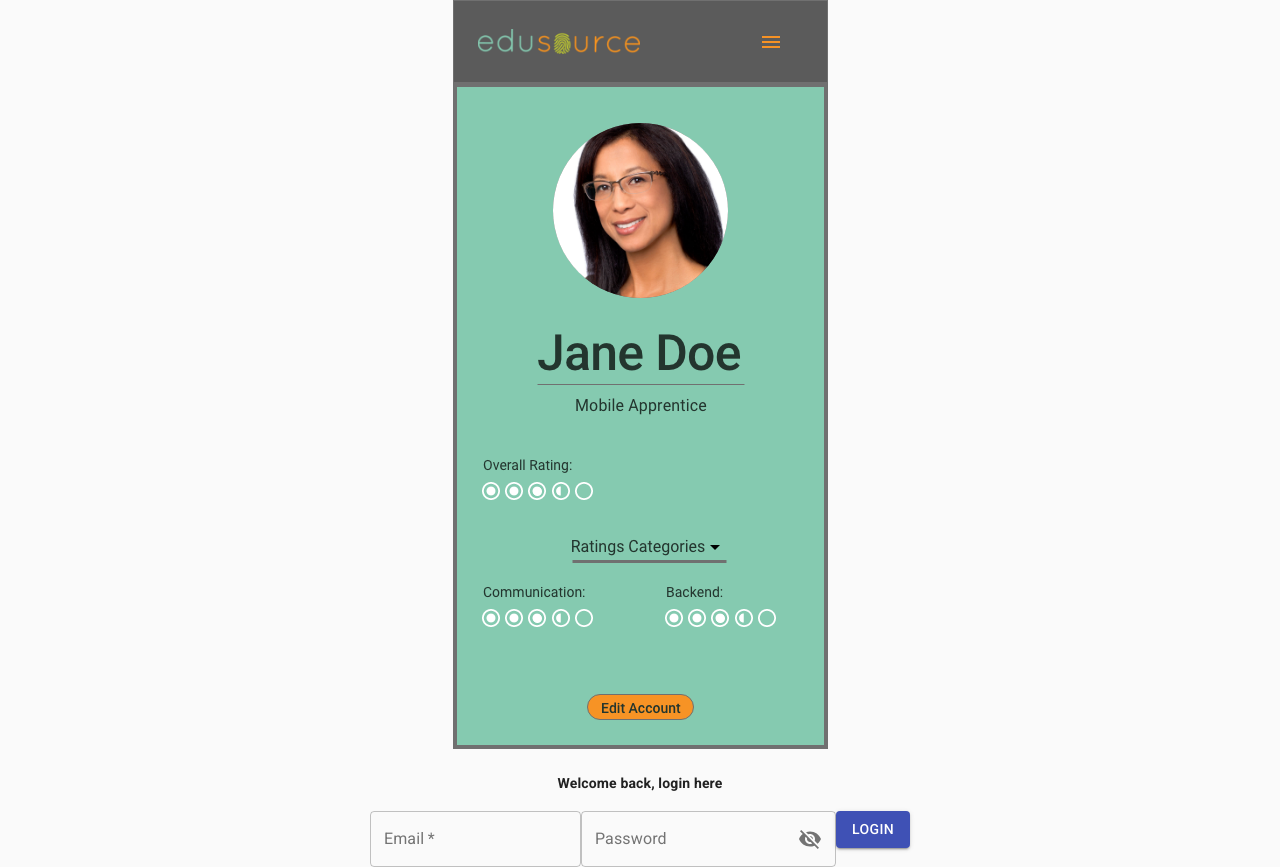
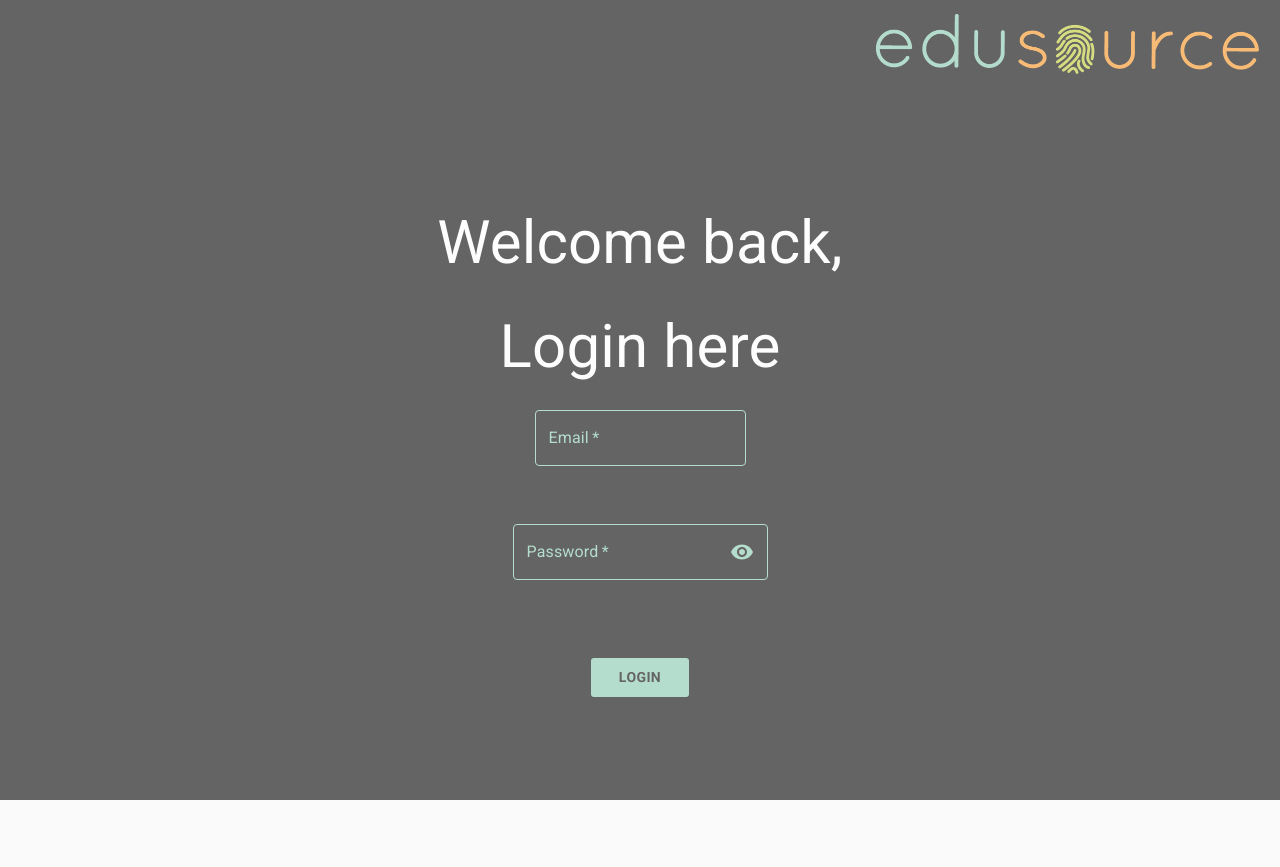
Before and after one commit to jrbeutler/rating-project-frontend, a React (Create React App) app: page /login in a window 1280 px wide. After the commit the page ends 800 px from the top, so only its background shows below. Built offline with nearby package versions, Linux system fonts and the light colour scheme; no server answers.

Commit message:
redesign login page's UI.

```diff
--- a/src/components/AppPreviewPanel/AppPreviewPanel.tsx
+++ b/src/components/AppPreviewPanel/AppPreviewPanel.tsx
@@ -4,7 +4,7 @@ import LandingPage from '../../assets/LandingPage.png';
 const AppPreviewPanel: React.FC = () => {
   return (
     <section>
-      <img src={LandingPage} alt='Mobile Landing Page' title='Mobile Landing Page' />
+      {/*<img src={LandingPage} alt='Mobile Landing Page' title='Mobile Landing Page' />*/}
     </section>
   )
 };
--- /dev/null
+++ b/src/pages/Login/Login.css
@@ -0,0 +1,71 @@
+.login-form {
+  display: block;
+  padding: 0;
+  margin: 0;
+  height: 100%;
+  width: 100%;
+  background: #000000;
+  opacity: 0.6;
+  background-size: 100% 100%;
+  position: fixed;
+}
+
+#topLogo {
+  display: flex;
+  flex-direction: row-reverse;
+  height: 200px;
+}
+
+#logo {
+  margin-top: 1em;
+  margin-right: 1.5em;
+  width: 383px;
+  height: 59.5px;
+}
+
+.wrapper {
+  margin: 0 auto;
+  padding: 0;
+  list-style: none;
+  display: flex;
+  align-items: center;
+  justify-content: start;
+  flex-direction: column;
+}
+
+#welcome {
+  color: #FFFFFF;
+  font-size: 60px;
+  height: 160px;
+}
+
+.welcome {
+  display: block;
+  margin-bottom: 0.3em;
+}
+
+#emailInput {
+  margin-top: 3em;
+}
+
+#passwordInput {
+  margin-top: 3em;
+}
+
+#icon{
+  color: #85CAB0;
+}
+
+.actions {
+  margin-top: 3em;
+}
+
+#loginButton {
+  border: 2px;
+  background-color: #85CAB0;
+  color: black;
+  font-weight: bold;
+  border-radius: 3px;
+  padding: 0.5em 2em;
+  margin: 2em auto 0;
+}
--- a/src/pages/Login/Login.tsx
+++ b/src/pages/Login/Login.tsx
@@ -6,6 +6,11 @@ import { Visibility, VisibilityOff } from '@material-ui/icons';
 import AppPreviewPanel from '../../components/AppPreviewPanel/AppPreviewPanel';
 import { SessionContext, UserContext } from "../../App";
 import { login } from "../../utils/requests/User";
+import clsx from 'clsx';
+import {
+  makeStyles,
+} from '@material-ui/core/styles';
+import './Login.css';
 
 const Login: React.FC = () => {
   const [email, setEmail] = useState<string>("");
@@ -14,6 +19,54 @@ const Login: React.FC = () => {
   const userContext = useContext(UserContext);
   const sessionContext = useContext(SessionContext);
   const history = useHistory();
+
+  const useStyles = makeStyles(theme => ({
+    root: {
+      display: 'flex',
+      flexWrap: 'wrap',
+      '& label': {
+        color: '#85CAB0',
+      },
+
+      '& .MuiOutlinedInput-root': {
+        '& fieldset': {
+          borderColor: '#85CAB0',
+        },
+
+        '&.Mui-focused fieldset': {
+          borderColor: '#85CAB0',
+        },
+      },
+    },
+
+    margin: {
+      margin: theme.spacing(1),
+    },
+    textField: {
+      flexBasis: 200,
+    },
+  }));
+
+
+  const classes = useStyles();
+  const [values, setValues] = React.useState({
+    amount: '',
+    password: '',
+    weight: '',
+    weightRange: '',
+    showPassword: false,
+  });
+  const handleChange = (prop: string) => (event: { target: { value: any; }; }) => {
+    setValues({ ...values, [prop]: event.target.value });
+  };
+
+  const handleClickShowPassword = () => {
+    setValues({ ...values, showPassword: !values.showPassword });
+  };
+
+  const handleMouseDownPassword = (event: { preventDefault: () => void; }) => {
+    event.preventDefault();
+  };
 
   useEffect(() => {
     if (userContext.currentUser.email !== '') {
@@ -33,51 +86,79 @@ const Login: React.FC = () => {
     }
   };
 
+
   return (
+    <form className={'login-form'}>
       <section>
         <AppPreviewPanel />
         <section>
-        <h1>Welcome back, login here</h1>
-        <form>
+          <div id="topLogo">
+            <img id="logo" alt="" src="/EduSourceLogo.png" />
+          </div>
+          <form className="input-form">
+            <ul className="wrapper">
+              <li id="welcome">
+                <label className="welcome">Welcome back,</label>
+                <label className="welcome">Login here</label>
+              </li>
+              <li id="emailInput">
+                <form className={classes.root} noValidate>
                   <TextField
+                    className={classes.margin}
                     required
-            id="email"
+                    id="custom-css-outlined-input"
+                    value={email}
+                    type="email"
                     label="Email"
-            variant='outlined'
-            value={email}
+                    variant="outlined"
+                    inputProps={{ style: { color: "white" } }}
                     onChange={(e) => setEmail(e.target.value)}
                   />
-          <FormControl variant="outlined">
-            <InputLabel htmlFor="outlined-adornment-password">Password</InputLabel>
-            <OutlinedInput
-              id="password"
-              type={showPassword ? 'text' : 'password'}
-              value={password}
+                </form>
+              </li>
+              <li id="passwordInput">
+                <TextField
+                  className={clsx(classes.root, classes.margin, classes.textField)}
                   required
-              onChange={(e) => setPassword(e.target.value)}
-              endAdornment={
+                  id="outlined-adornment-password"
+                  variant="outlined"
+                  type={values.showPassword ? 'text' : 'password'}
+                  label="Password"
+                  value={values.password}
+                  inputProps={{ style: { color: "white" } }}
+                  onChange={handleChange('password')}
+                  InputProps={{
+                    endAdornment: (
                       <InputAdornment position="end">
                         <IconButton
+                          id="icon"
                           aria-label="toggle password visibility"
-                    onClick={() => setShowPassword(!showPassword)}
+                          onClick={handleClickShowPassword}
+                          onMouseDown={handleMouseDownPassword}
                           edge="end"
                         >
-                    {showPassword ? <Visibility /> : <VisibilityOff />}
+                          {values.showPassword ? <VisibilityOff /> : <Visibility />}
                         </IconButton>
                       </InputAdornment>
-              }
-              labelWidth={70}
+                    ),
+                  }}
                 />
-          </FormControl>
-          <Button variant="contained" color="primary" onClick={e => {
+
+              </li>
+            </ul>
+          </form>
+          <div>
+            <div className="actions">
+              <Button id="loginButton" variant="contained" onClick={e => {
                 e.preventDefault();
                 submitLogin();
               }}>
                 Login
-          </Button>
-        </form>
+              </Button></div>
+          </div>
         </section>
       </section>
+    </form>
   );
 }
 
```
Also changed, not shown: public/EduSourceLogo.png (added). Lines whose indentation alone changed are shown as unchanged.
